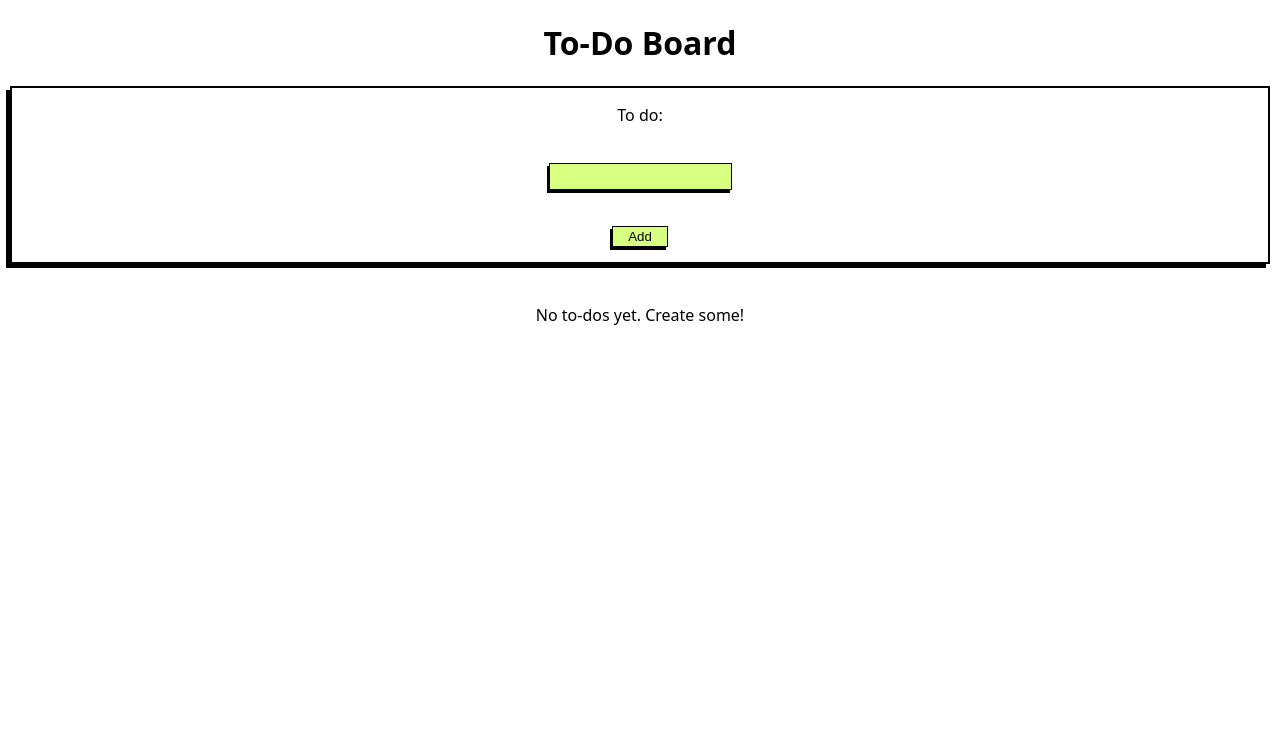
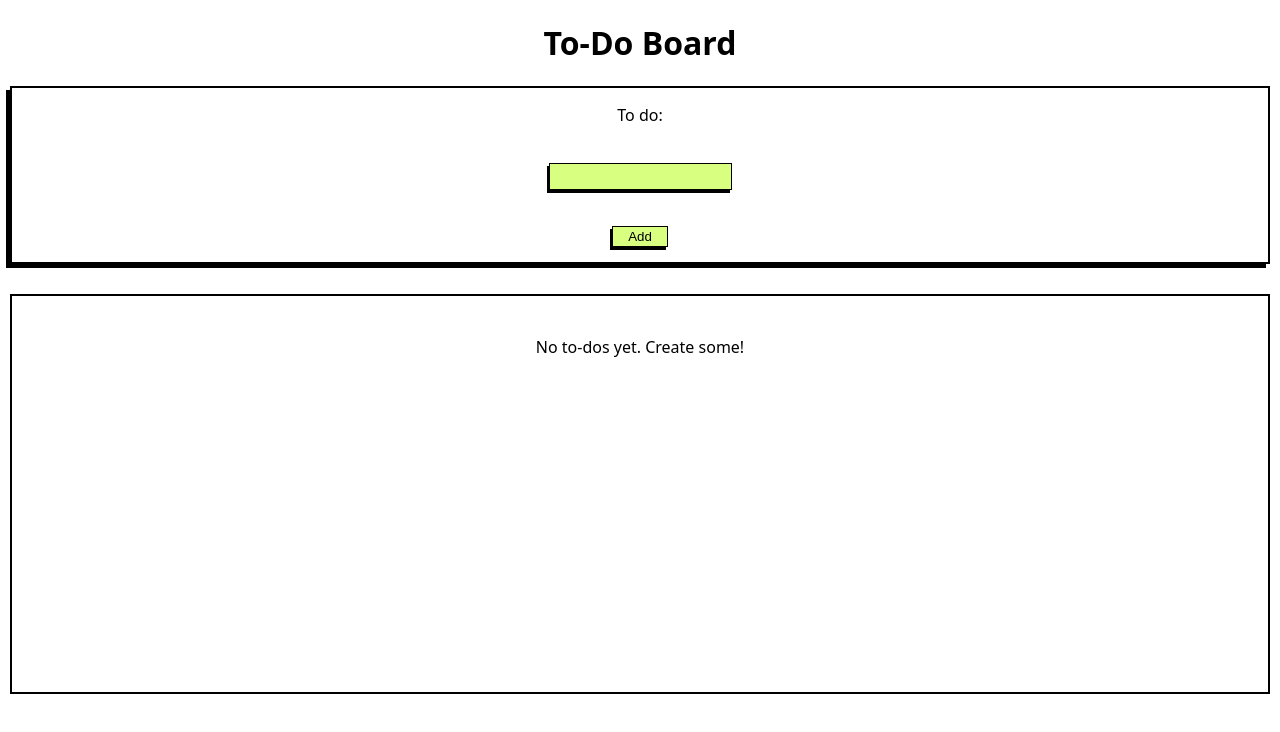
Before and after one commit to supernova-97/Capstone-Project, a Next.js app: page / in a window 1280 px wide. Shown: the top 732 px of the page. Built offline with nearby package versions, Linux system fonts and the light colour scheme.

Commit message:
made list scrollable

```diff
--- a/components/List/List.js
+++ b/components/List/List.js
@@ -4,11 +4,13 @@ import {
   StyledP,
   StyledConditionalP,
   StyledCheckBox,
+  ListWrapper,
 } from "./List.styled";
 
 function List({ toDos, onDeleteToDo }) {
   return (
     <>
+      <ListWrapper>
         <ul>
           {toDos.map((toDo, index) => (
             <div key={toDo.id}>
@@ -25,6 +27,7 @@ function List({ toDos, onDeleteToDo }) {
         <StyledConditionalP>
           {toDos.length > 0 ? "" : "No to-dos yet. Create some!"}
         </StyledConditionalP>
+      </ListWrapper>
     </>
   );
 }
--- a/components/List/List.styled.js
+++ b/components/List/List.styled.js
@@ -52,3 +52,11 @@ export const StyledConditionalP = styled.p`
   text-align: center;
   margin: 40px;
 `;
+
+export const ListWrapper = styled.section`
+  margin: 30px 10px 10px 10px;
+  width: auto;
+  height: 400px;
+  border: 2px solid black;
+  overflow: scroll;
+`;
```
Lines whose indentation alone changed are shown as unchanged.
